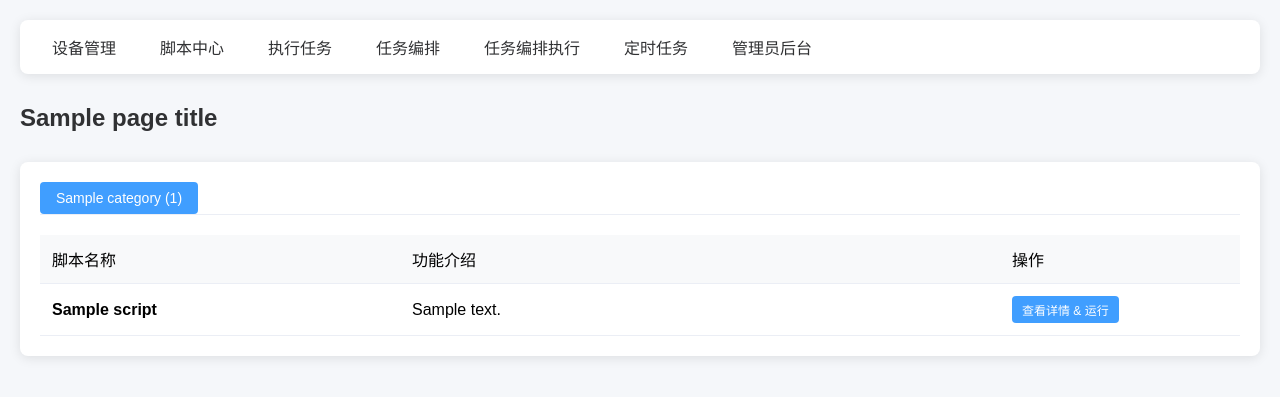
After one commit to tanzhenjie-2025/EasyADB, a Django app: template script_center/templates/script_center/builtin_list.html in a window 1280 px wide. The commit adds this page. Shown: the top 397 px of the page. Run offline with Django 5.2, Linux system fonts and the light colour scheme; the template is opened without the code that fills it: most values are stand-ins (such as "Sample title", 1, 10 or a date in 2020).

Commit message:
内置执行代码展示功能

```diff
--- a/EasyADB/settings.py
+++ b/EasyADB/settings.py
@@ -78,10 +78,13 @@ TEMPLATES = [
                 'django.template.context_processors.request',
                 'django.contrib.auth.context_processors.auth',
                 'django.contrib.messages.context_processors.messages',
+                # 【新增】添加这一行
+                'script_center.context_processors.global_settings',
             ],
         },
     },
 ]
+
 
 WSGI_APPLICATION = 'EasyADB.wsgi.application'
 
@@ -171,3 +174,5 @@ BUILTIN_SCRIPTS_DIR = os.path.join(BASE_DIR, 'builtin_scripts', 'examples')
 
 import os
 BUILTIN_SCRIPTS_ROOT = os.path.join(BASE_DIR, 'builtin_scripts')
+
+SHOW_BUILTIN_SCRIPTS = False
--- /dev/null
+++ b/script_center/templates/script_center/builtin_list.html
@@ -0,0 +1,71 @@
+{% extends "base.html" %}
+
+{% block content %}
+<div class="card">
+    <div style="border-bottom: 1px solid #ebeef5; margin-bottom: 20px;">
+        <div style="display: flex; gap: 5px;">
+            {% for category, scripts in scripts_by_category.items %}
+                <button class="btn btn-default tab-btn" onclick="showTab('{{ category }}')" id="btn-{{ category }}">
+                    {{ category }} ({{ scripts|length }})
+                </button>
+            {% endfor %}
+        </div>
+    </div>
+
+    {% for category, scripts in scripts_by_category.items %}
+    <div id="tab-{{ category }}" class="tab-content">
+        <table>
+            <thead>
+                <tr>
+                    <th width="30%">脚本名称</th>
+                    <th width="50%">功能介绍</th>
+                    <th width="20%">操作</th>
+                </tr>
+            </thead>
+            <tbody>
+                {% for script in scripts %}
+                <tr>
+                    <td style="font-weight: bold;">{{ script.name }}</td>
+                    <td>{{ script.description|truncatechars:80 }}</td>
+                    <td>
+                        <a href="{% url 'script_center:builtin_detail' script.id %}" class="btn btn-primary btn-sm">
+                            查看详情 & 运行
+                        </a>
+                    </td>
+                </tr>
+                {% endfor %}
+            </tbody>
+        </table>
+    </div>
+    {% endfor %}
+</div>
+
+<style>
+    .tab-content { display: none; }
+    .tab-content:first-of-type, .tab-content.active { display: block; }
+    .tab-btn.active { background-color: #409eff; color: white; }
+    .btn-sm { padding: 5px 10px; font-size: 12px; }
+</style>
+
+<script>
+    // 默认激活第一个
+    document.addEventListener('DOMContentLoaded', function() {
+        const firstBtn = document.querySelector('.tab-btn');
+        if(firstBtn) {
+            firstBtn.classList.add('active');
+            const firstId = firstBtn.id.replace('btn-', '');
+            document.getElementById('tab-' + firstId).classList.add('active');
+        }
+    });
+
+    function showTab(category) {
+        // 隐藏所有
+        document.querySelectorAll('.tab-content').forEach(el => el.classList.remove('active'));
+        document.querySelectorAll('.tab-btn').forEach(el => el.classList.remove('active'));
+
+        // 显示选中
+        document.getElementById('tab-' + category).classList.add('active');
+        document.getElementById('btn-' + category).classList.add('active');
+    }
+</script>
+{% endblock %}
--- a/script_center/templates/script_center/task_form.html
+++ b/script_center/templates/script_center/task_form.html
@@ -141,6 +141,7 @@
                 <label>{{ form.script_path.label }}</label>
 
                 <!-- 新增：内置脚本选择下拉框 -->
+                {% if builtin_scripts %}
 <div class="form-group" style="margin-bottom: 8px;">
     <select id="builtin_script_selector" class="form-control">
         <option value="">-- 选择内置脚本（或下方手动输入） --</option>
@@ -149,6 +150,7 @@
         {% endfor %}
     </select>
 </div>
+{% endif %}
 
                 {{ form.script_path }}
                 {% if form.script_path.help_text %}
--- a/templates/base.html
+++ b/templates/base.html
@@ -188,12 +188,16 @@
                 </a>
             </li>
 
+            <!-- ====================== 条件显示内置脚本库 ====================== -->
+            {% if SHOW_BUILTIN_SCRIPTS %}
             <li>
                 <a href="{% url 'script_center:builtin_list' %}"
                    class="nav-link {% if request.resolver_match.url_name == 'builtin_list' %}active{% endif %}">
                     内置脚本库
                 </a>
             </li>
+            {% endif %}
+            <!-- ================================================================= -->
 
             <li>
                 <a href="/admin/"
```
Also changed, not shown: script_center/templates/script_center/builtin_detail.html (added, +46 -0 lines), script_center/views.py (+25 -16 lines). Lines whose indentation alone changed are shown as unchanged.
